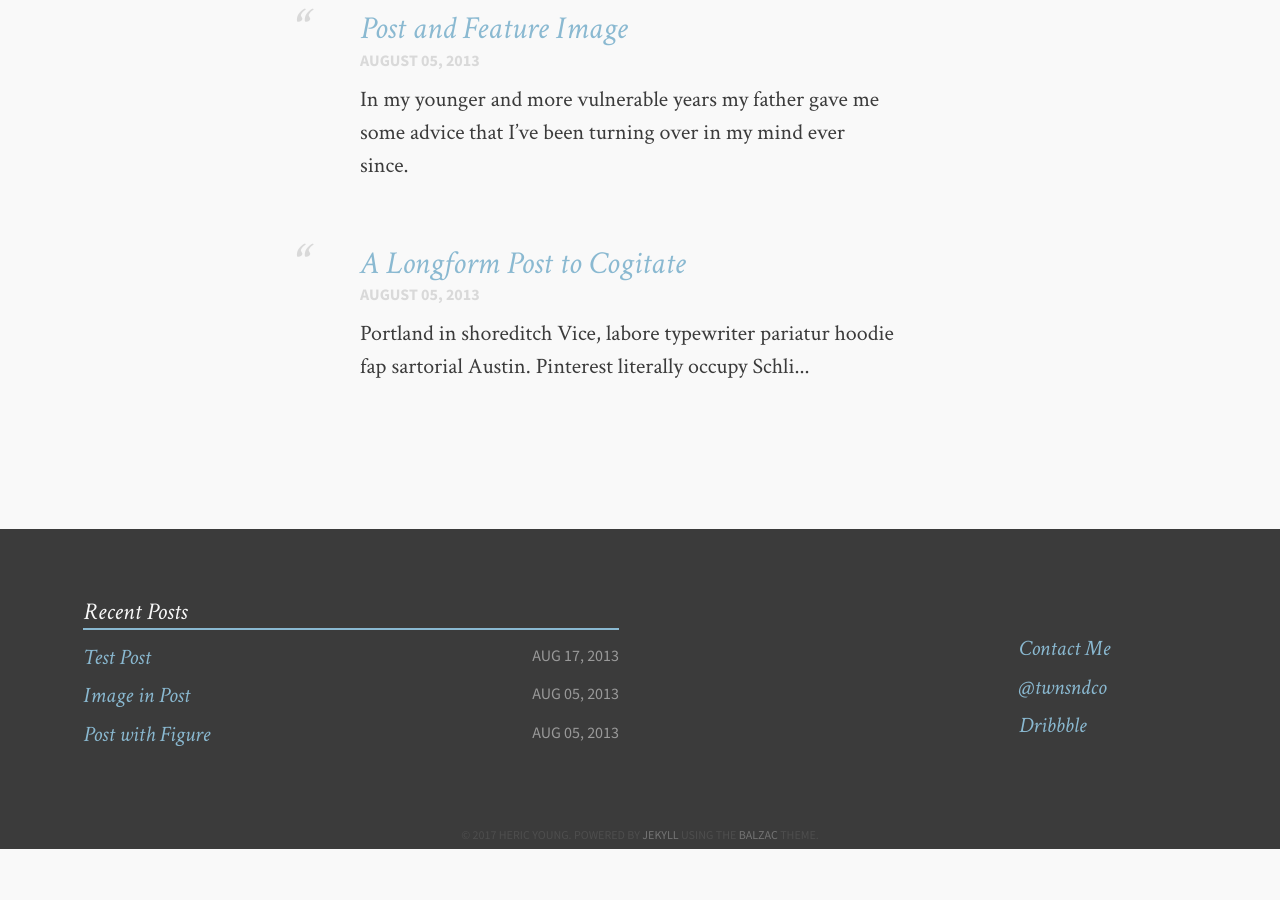
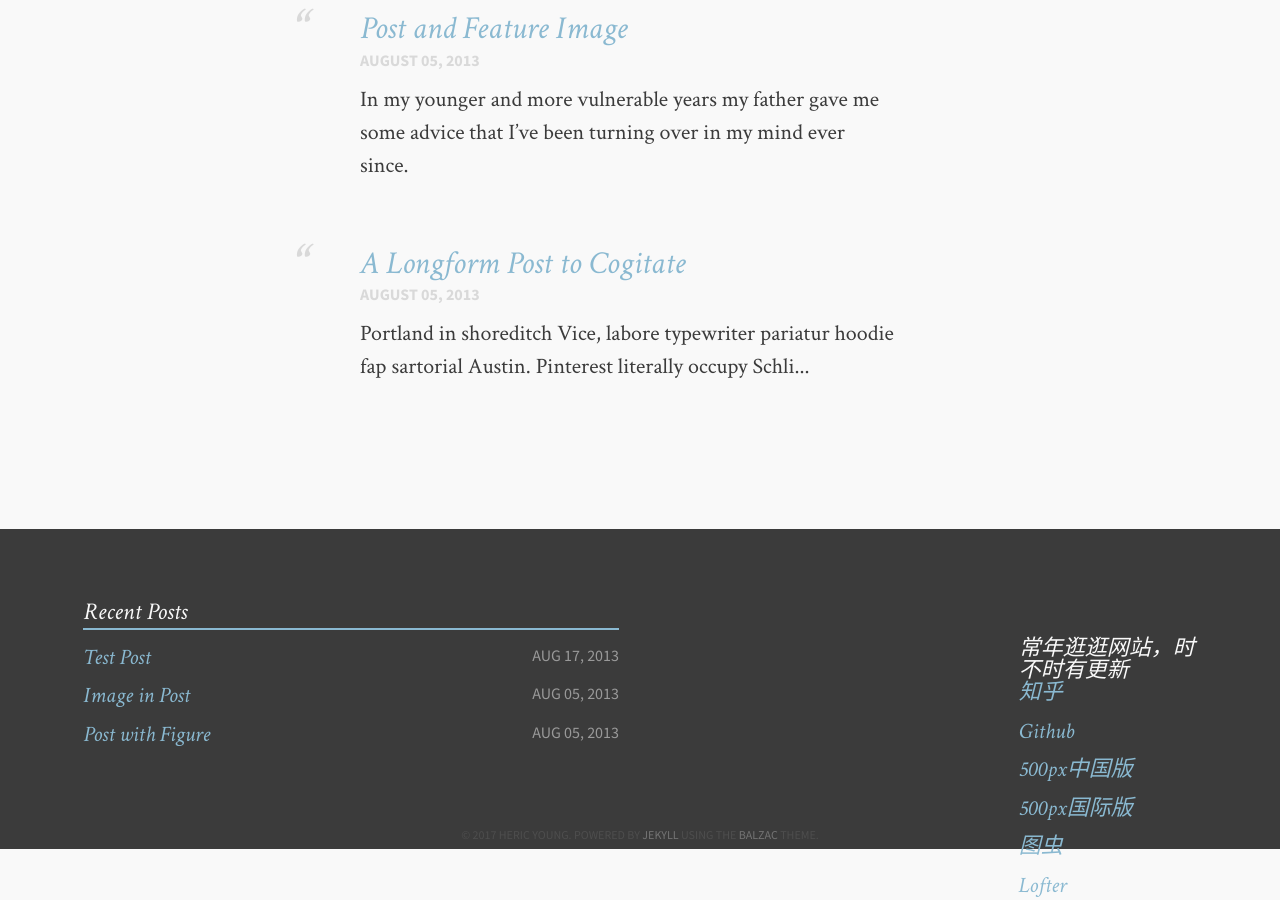
Before and after one commit to HericYoung/Blog, a Jekyll site: the page built from index.md, in a window 1280 px wide and 900 px high, scrolled down 911 px. Built offline with Jekyll 4.4.1, drawn with Linux system fonts in a browser that asks for light colours; before the commit the page ends 1760 px from its top, so only the background shows below that.

Commit message:
no message

```diff
--- a/_config.yml
+++ b/_config.yml
@@ -8,9 +8,14 @@
   name:           Heric Young
   avatar:         avatar.png
   bio:            "Aesthete & Athlete"
-  email:          cole@coletownsend.com
+  email:          1332454954@qq.com
+  zhihu:          https://www.zhihu.com/people/H3ric
   twitter:        twnsndco
-  github:         coletownsend
+  github:         https://github.com/HericYoung
+  500px_me:       https://500px.me/h3ricyoung
+  500px_com:      https://500px.com/1332454954
+  tuchong:        https://tuchong.com/1164784/
+  lofter:         http://hericyoung.lofter.com
   instagram:      ctrunsthis
   dribbble:       coletownsend
   disqus:         balzac
--- a/_includes/footer.html
+++ b/_includes/footer.html
@@ -12,16 +12,29 @@
       </ol>
 
       <div class="social">
+        常年逛逛网站，时不时有更新
         <ul>
-            <li><a id="mail" href="mailto:{{ site.owner.email }}"><span class="foot-link">Contact Me</span></a></li>
+            <li><a id="zhihu" href="{{ site.owner.zhihu }}"><span class="foot-link">知乎</span></a></li>
 
-            {% if site.owner.twitter %}
-            <li><a id="twit" href="http://twitter.com/{{ site.owner.twitter }}" target="_blank"><span class="foot-link">@{{ site.owner.twitter }}</span></a></li>
+            {% if site.owner.github %}
+            <li><a id="github" href="{{ site.owner.gitHub }}" target="_blank"><span class="foot-link">Github</span></a></li>
             {% endif %}
 
 
-            {% if site.owner.dribbble %}
-            <li><a id="drib" href="http://dribbble.com/{{ site.owner.dribbble }}" target="_blank"><span class="foot-link">Dribbble</span></a></li>
+            {% if site.owner.500px_me %}
+            <li><a id="500px_me" href="{{ site.owner.500px_me }}" target="_blank"><span class="foot-link">500px中国版</span></a></li>
+            {% endif %}
+
+            {% if site.owner.500px_com %}
+            <li><a id="50px_com" href="{{ site.owner.500px_com }}" target="_blank"><span class="foot-link">500px国际版</span></a></li>
+            {% endif %}
+
+            {% if site.owner.tuchong %}
+            <li><a id="tuchong" href="{{ site.owner.tuchong }}" target="_blank"><span class="foot-link">图虫</span></a></li>
+            {% endif %}
+
+            {% if site.owner.lofter %}
+            <li><a id="lofter" href="{{ site.owner.lofetr }}" target="_blank"><span class="foot-link">Lofter</span></a></li>
             {% endif %}
         </ul>
     </div>
```
